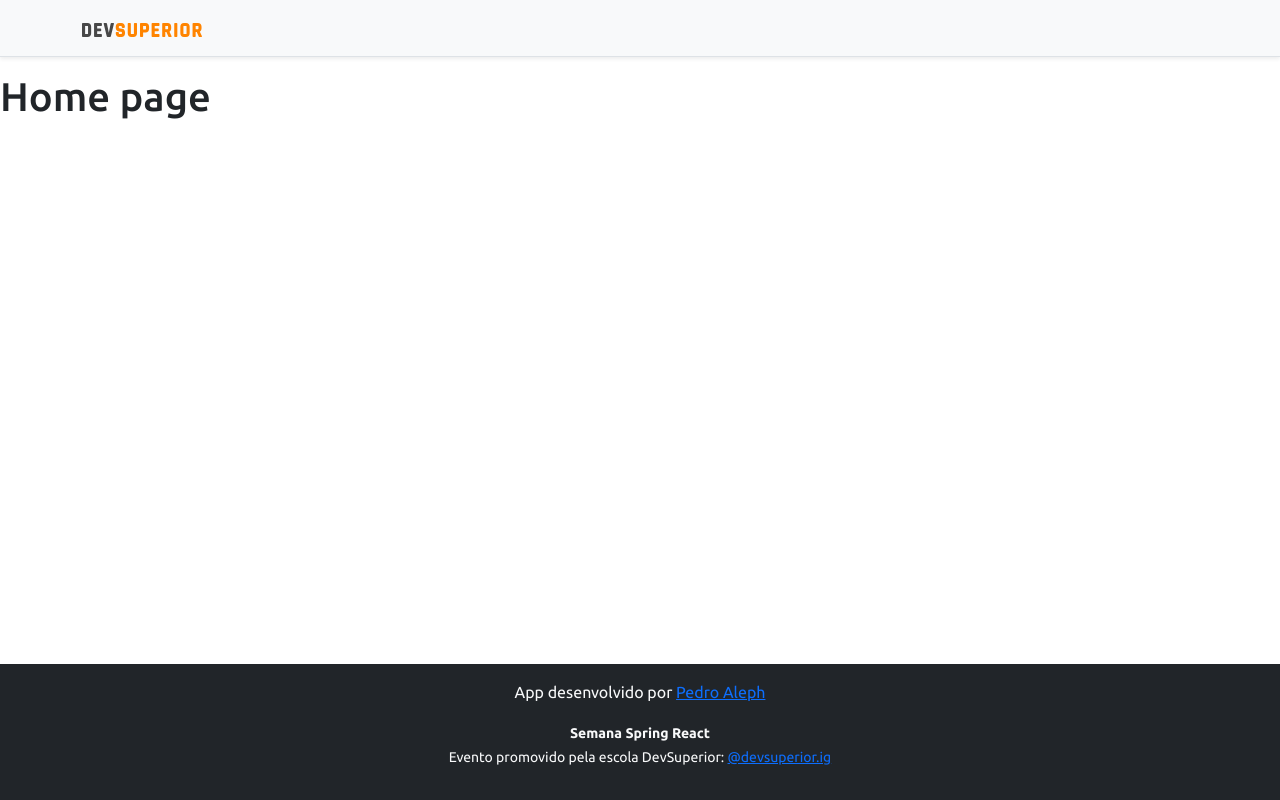
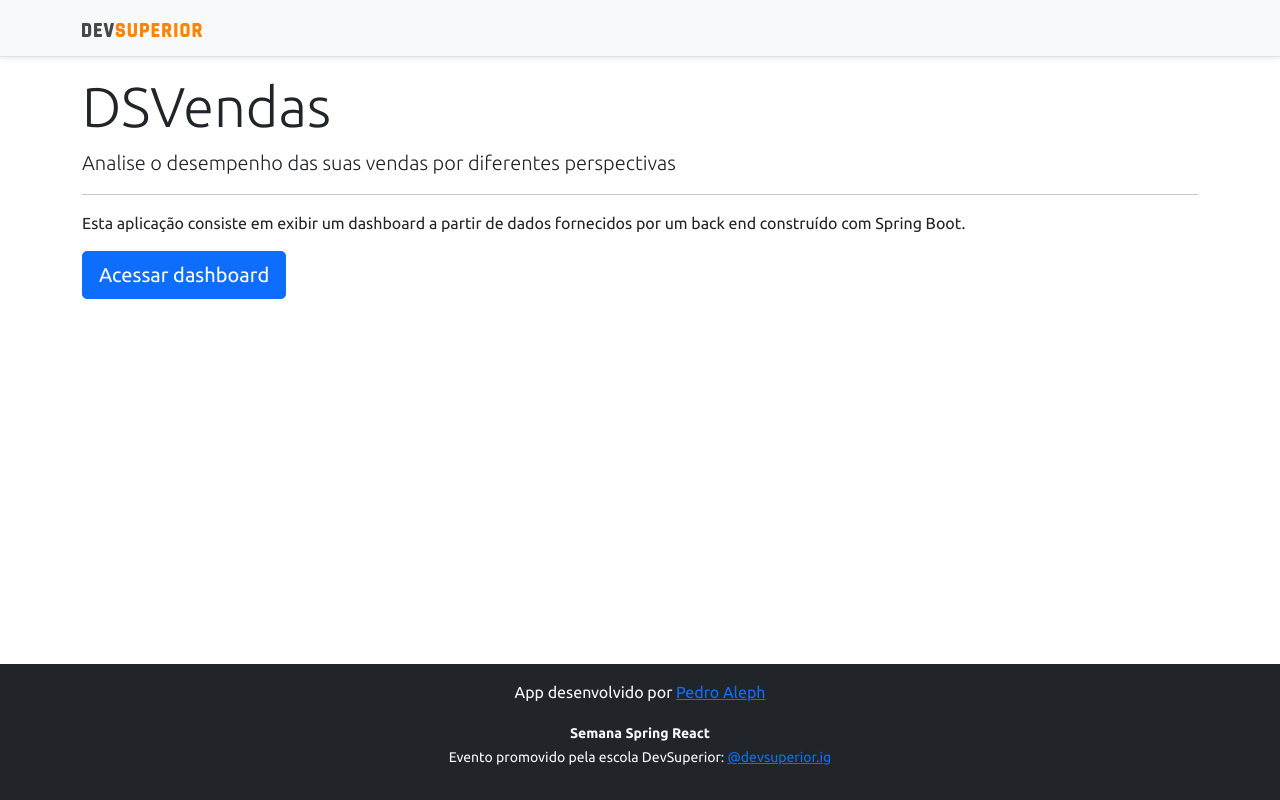
Before and after one commit to pedroaleph/dsvendas-devsuperior-3.0, a React (Create React App) app in the folder frontend/: page / in a window 1280 px wide. Built offline with nearby package versions, Linux system fonts and the light colour scheme.

Commit message:
Home, navigation

```diff
--- a/frontend/src/App.tsx
+++ b/frontend/src/App.tsx
@@ -1,15 +1,8 @@
-import Footer from "components/Footer";
-import NavBar from "components/NavBar";
 import Routes from "Routes";
 
 const App = () => {
-  return (
-    <>
-      <NavBar />
-        <Routes />
-      <Footer />
-    </>
-  );
+  return <Routes />
+
 }
 
 export default App;
--- a/frontend/src/Routes.tsx
+++ b/frontend/src/Routes.tsx
@@ -1,3 +1,5 @@
+import Footer from "components/Footer";
+import NavBar from "components/NavBar";
 import DashBoard from "pages/DashBoard";
 import Home from "pages/Home";
 import { BrowserRouter, Switch, Route } from "react-router-dom";
@@ -6,6 +8,7 @@
 
   return (
     <BrowserRouter>
+      <NavBar />
       <Switch>
         <Route path="/" exact>
           <Home />
@@ -14,6 +17,7 @@
           <DashBoard />
         </Route>
       </Switch>
+      <Footer />
     </BrowserRouter>
   );
 };
--- a/frontend/src/components/NavBar/index.tsx
+++ b/frontend/src/components/NavBar/index.tsx
@@ -1,4 +1,5 @@
 import ImgDsDark from 'assets/img/ds-dark.svg';
+import { Link } from 'react-router-dom';
 
 const NavBar = () => {
 
@@ -6,7 +7,9 @@
     <div className="d-flex flex-column flex-md-row align-items-center p-3 px-md-4 mb-3 bg-light border-bottom shadow-sm">
       <div className="container">
         <nav className="my-2 my-md-0 mr-md-3">
-          <img src={ImgDsDark} alt="DevSuperior" width="120" />
+          <Link to="/">
+            <img src={ImgDsDark} alt="DevSuperior" width="120" />
+          </Link>
         </nav>
       </div>
     </div>
--- a/frontend/src/pages/Home/index.tsx
+++ b/frontend/src/pages/Home/index.tsx
@@ -1,10 +1,20 @@
+import { Link } from "react-router-dom";
+
 const Home = () => {
 
   return (
-    <div>
-      <h1>Home page</h1>
+    <div className="container">
+      <div className="jumbotron">
+        <h1 className="display-4">DSVendas</h1>
+        <p className="lead">Analise o desempenho das suas vendas por diferentes perspectivas</p>
+        <hr />
+        <p>Esta aplicação consiste em exibir um dashboard a partir de dados fornecidos por um back end construído com Spring Boot.</p>
+        <Link to="/dashboard" className="btn btn-primary btn-lg">
+            Acessar dashboard
+        </Link>
+      </div>
     </div>
- );
+  );
 };
 
 export default Home;
```
Lines whose indentation alone changed are shown as unchanged.
